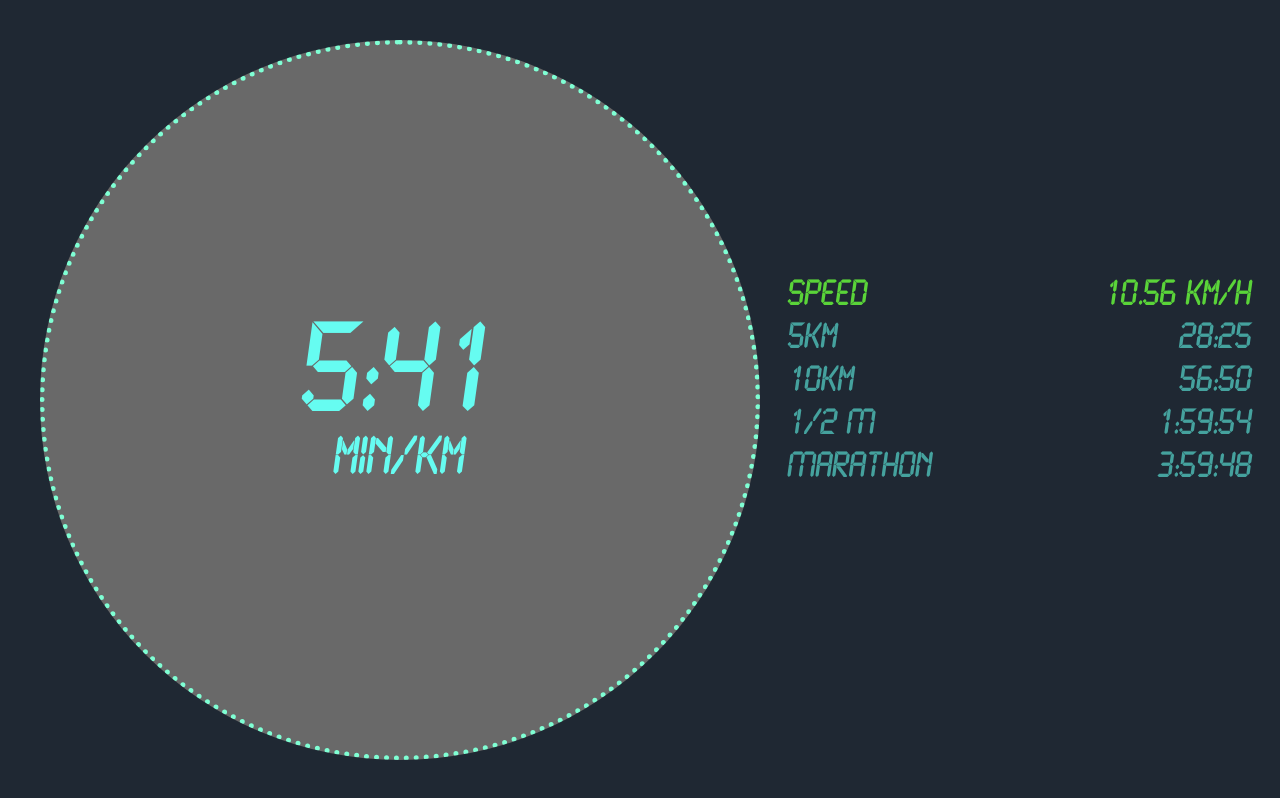
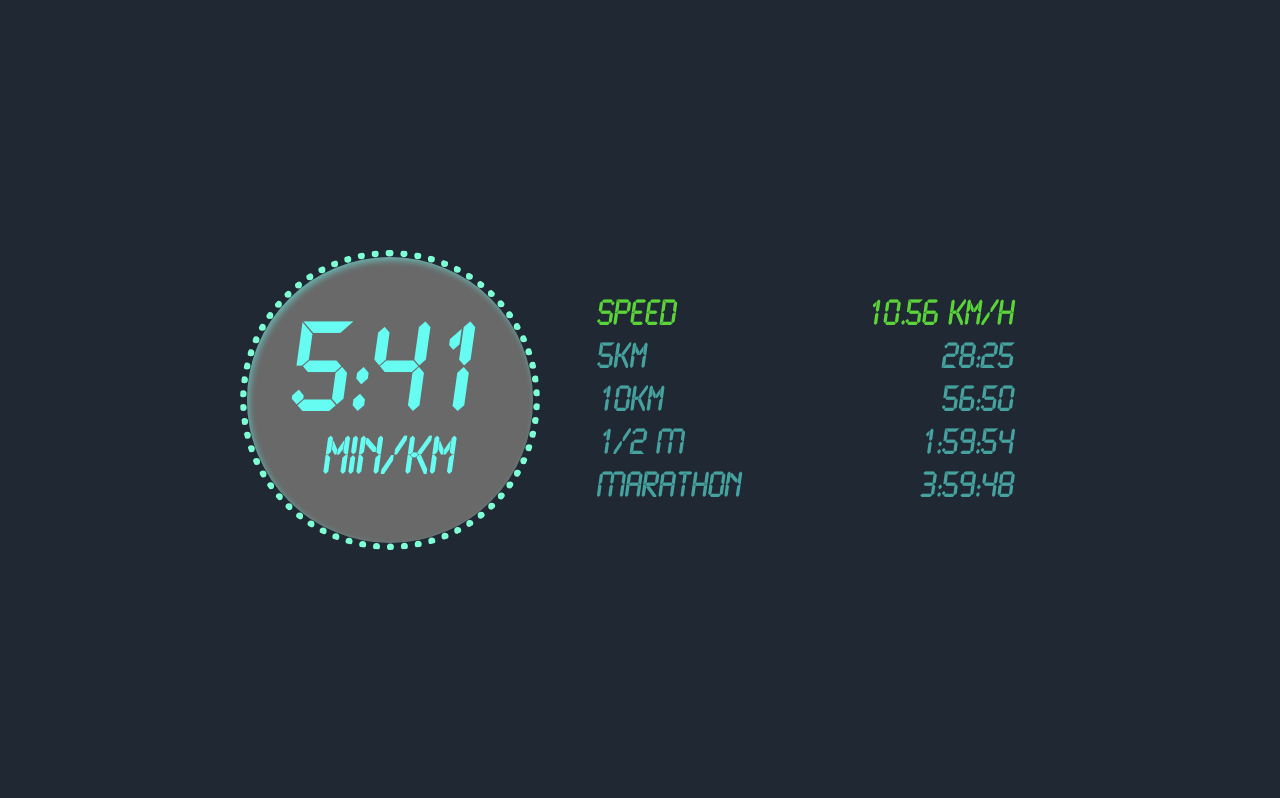
Before and after one commit to glatocha/pace-calculator, a plain HTML site: page index.html in a window 1280 px wide. Drawn offline with Linux system fonts and the light colour scheme.

Commit message:
finalized the PWA

```diff
--- a/base.css
+++ b/css/base.css
@@ -1,7 +1,7 @@
-@font-face {
+/* @font-face {
   font-family: LCD;
-  src: url(./LCDBOLD.woff);
-}
+  src: local('LCD'), url('/lcdbold.woff') format('woff');
+} */
 
 /* semantic color variables for this project */
 :root {
@@ -12,11 +12,15 @@
 
 }
 body {
-  min-height: 100vh;
+  height: 100vh;
+  width: 100vw;
   background: var(--color-background);
-  margin: 0;
+  margin: 0 0 0 0;
+  display: flex;
+  /* justify-content: center; */
+  align-items: center;
 }
 
-* {
+*, *::after, *::before {
   box-sizing: border-box;
 }
--- /dev/null
+++ b/css/main.css
@@ -0,0 +1,148 @@
+@import './base.css';
+
+/* * {
+    border: 2px pink dashed;
+} */
+
+main {
+    display: flex;
+    flex-direction: column;
+    justify-content: center;
+    max-width: 600px;
+    width: 100%;
+    /* margin: 0 auto; */
+}
+
+section {
+    display: flex;
+    justify-content: center;
+    align-items: center;
+    flex-direction: column;
+    /* margin-bottom: 2em; */
+    /* flex: 1 0 0; */
+}
+
+section {
+    margin-top: 2em;
+}
+
+
+
+.knob {
+
+    width: 90%;
+    touch-action: none;
+
+    background-color: dimgrey;
+    border-radius: 50%;
+    border: 7px dotted aquamarine;
+    background-clip: padding-box;
+
+    cursor: grab;
+    box-shadow: inset #66fcf182 2px 3px 6px 0px;
+
+    position: relative;
+}
+
+.knob::before {
+    content: "";
+    display: block;
+    padding-bottom: 100%;
+  }
+
+.knob.grabbed{
+    cursor: grabbing;
+}
+
+#knobText{
+    text-align: center;
+    user-select: none;
+    position: absolute;
+    left: 50%;
+    top: 50%;
+    transform: translate(-50%, -50%);
+}
+
+table {
+    border-collapse: separate;
+    /* border-spacing: 20px 0; */
+    width: 90%;
+    min-width: 300px;
+}
+
+td {
+padding: 4px 0;
+}
+
+td:last-child {
+    text-align: right;
+}
+
+.lcd-big {
+    font-family: LCD;
+    color: var(--color-primary);
+    font-size: 7rem;
+}
+
+.lcd-small {
+    font-family: LCD;
+    color: var(--color-primary);
+    font-size: 3rem;
+}
+
+.lcd-table {
+    font-family: LCD;
+    color: var(--color-secondary);
+    font-size: 2rem;
+}
+
+tr:first-of-type .lcd-table {
+    color: var(--color-accent);
+}
+
+p {
+    margin: 0;
+    padding: 0;
+}
+@media (orientation: landscape) and (max-height: 300px) {
+    .knob {
+        width: 250px;
+        height: 250px;
+    }
+}
+@media (orientation: landscape) and (min-height: 300px) {
+    .knob {
+        width: 300px;
+        height: 300px;
+    }
+}
+
+@media (orientation: landscape)  {
+    main {
+      flex-direction: row;
+      max-width: 800px;
+      max-height: 450px;
+      margin: auto;
+    }
+
+    .calculation-section {
+        flex: 1 0 0;
+    }
+
+    section {
+        margin-top: 0;
+    }
+    section + section {
+        margin-left: 2em;
+    }
+  }
+
+  @media (orientation: portrait) {
+    body {
+      flex-direction: column;
+    }
+
+    .knob::before{
+        padding-bottom: 100%;
+    }
+  }
--- a/index.html
+++ b/index.html
@@ -4,11 +4,22 @@
     <meta charset="UTF-8" />
     <meta http-equiv="X-UA-Compatible" content="IE=edge" />
     <meta name="viewport" content="width=device-width, initial-scale=1.0" />
-    <link rel="shortcut icon" href="favicon.ico" />
-    <link rel="icon" type="image/png" href="favicon.png" />
+    <link rel="icon" type="image/png" href="./assets/favicon.png" />
+    <link rel="stylesheet" href="./css/main.css" />
+    <!-- for PWA functionality and installation possibility -->
+    <link rel="apple-touch-icon" href="./assets/favicon_192.png" />
+    <link rel="shortcut icon" href="./assets/favicon.ico" />
     <link rel="manifest" href="manifest.webmanifest" />
-    <link rel="stylesheet" href="main.css" />
+    <meta name="apple-mobile-web-app-status-bar" content="#1F2833" />
+    <meta name="theme-color" content="#1F2833" />
+    <!-- TITLE -->
     <title>Pace calculator</title>
+    <style>
+      @font-face {
+        font-family: LCD;
+        src: local("LCD"), url("/css/lcdbold.woff") format("woff");
+      }
+    </style>
   </head>
   <body>
     <main>
@@ -45,6 +56,7 @@
         </table>
       </section>
     </main>
+    <script src="pwa.js"></script>
     <script src="app.js"></script>
   </body>
 </html>
--- a/main.css
+++ /dev/null
@@ -1,110 +0,0 @@
-@import './base.css';
-
-
-main {
-    display: flex;
-    flex-direction: column;
-}
-
-section {
-    display: flex;
-    justify-content: center;
-    align-items: center;
-    flex-direction: column;
-    margin-bottom: 30px;
-}
-
-.lcd-big {
-    font-family: LCD;
-    color: var(--color-primary);
-    font-size: 7rem;
-}
-
-.lcd-small {
-    font-family: LCD;
-    color: var(--color-primary);
-    font-size: 3rem;
-}
-
-.lcd-table {
-    font-family: LCD;
-    color: var(--color-secondary);
-    font-size: 2rem;
-}
-
-tr:first-of-type > .lcd-table {
-    color: var(--color-accent);
-}
-
-p {
-    margin: 0;
-    padding: 0;
-}
-
-.knob {
-    aspect-ratio: 1;
-    width: 80%;
-    height: 80%;
-    /* max-height: 90vh; */
-    margin-top: 50px;
-    touch-action: none;
-
-    background-color: dimgrey;
-    border-radius: 50%;
-    border: 5px dotted aquamarine;
-    /* position: relative; */
-
-    display: flex;
-    justify-content: center;
-    align-items: center;
-    flex-direction: column;
-    cursor: grab;
-}
-
-.knob.grabbed{
-    cursor: grabbing;
-}
-
-#knobText{
-    text-align: center;
-    user-select: none;
-}
-
-table {
-    border-collapse: separate;
-    /* border-spacing: 20px 0; */
-    width: 90%;
-}
-
-td {
-padding: 4px 0;
-}
-
-td:last-child {
-    text-align: right;
-}
-
-
-@media (orientation: landscape) {
-    main {
-      flex-direction: row;
-    }
-
-    .knob {
-        height: 90vh;
-        width: 90vh;
-        margin-top: 5vh;
-        margin-left: 5vh;
-
-    }
-
-    .calculation-section {
-        flex: 1 0 0;
-    }
-  }
-
-  @media (orientation: portrait) {
-    body {
-      flex-direction: column;
-    }
-  }
--- /dev/null
+++ b/pwa.js
@@ -0,0 +1,13 @@
+//registering the service worker for PWA functionality
+//SERVICE WORKERS MUST BE ACCESSED VIA HTTPS
+
+if ("serviceWorker" in navigator) {
+  navigator.serviceWorker
+    .register("/sw.js")
+    .then((reg) => {
+      console.log("Service worker registered", reg);
+    })
+    .catch((err) => {
+      console.log("Service worker nor registered", err);
+    });
+}
```
Also changed, not shown: app.js (+6 -6 lines), sw.js (added, +61 -0 lines), assets/favicon.ico (added), assets/favicon.png (added), assets/favicon.svg (added), assets/favicon_144.png (added), assets/favicon_192.png (added), assets/favicon_512.png (added), css/lcdbold.woff (renamed from LCDBOLD.woff), favicon.ico (deleted), favicon.png (deleted), favicon.svg (deleted), manifest.webmanifest, 1 other file.
